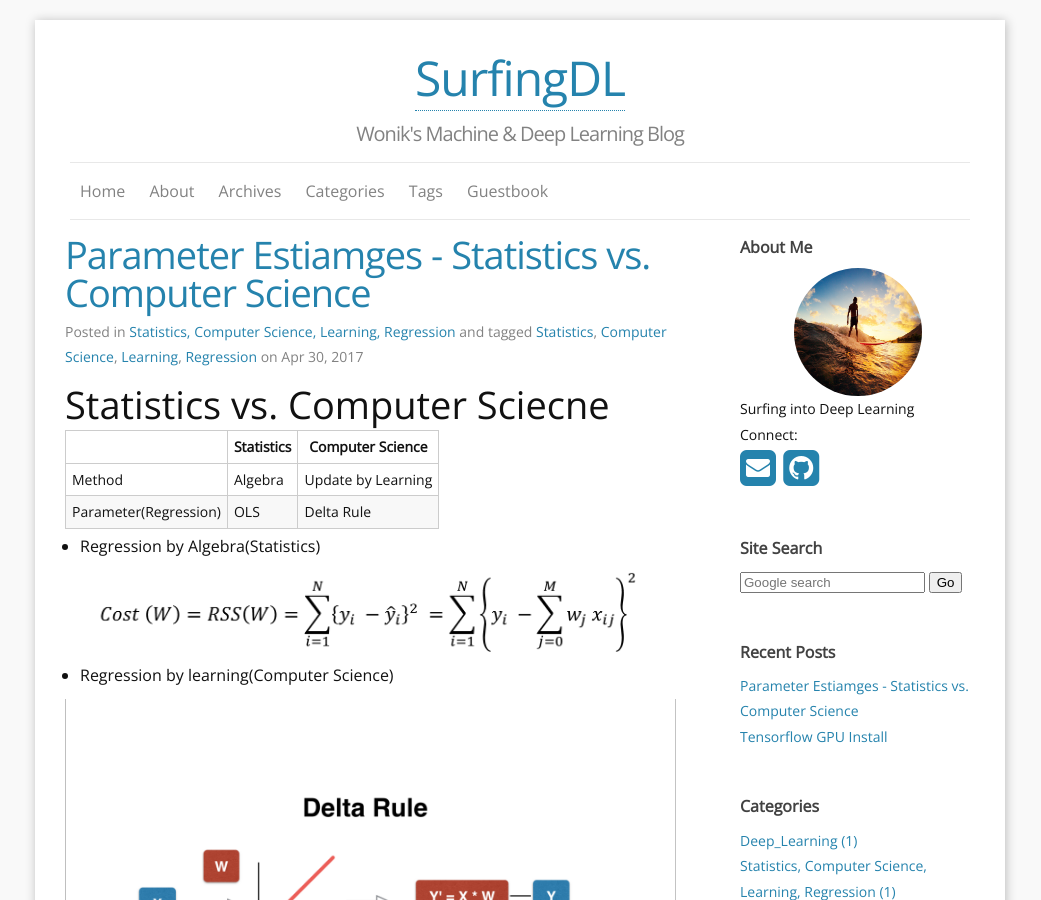
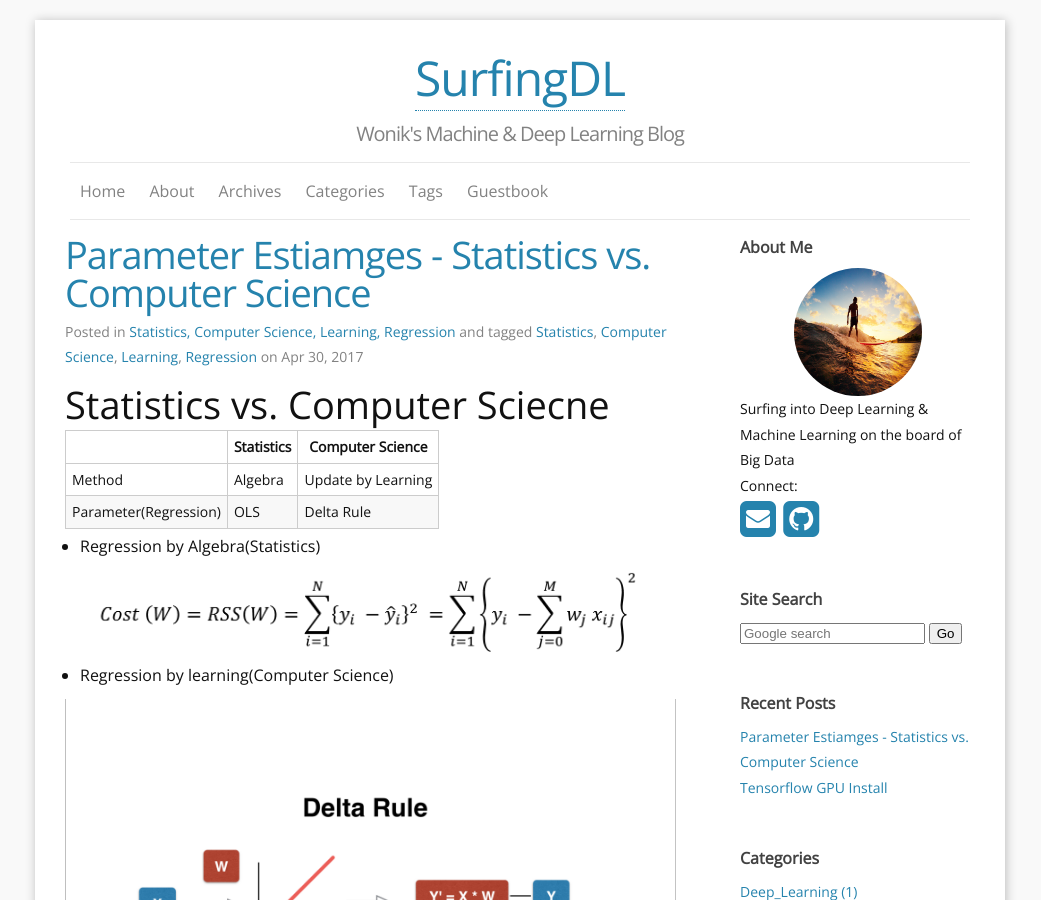
Before and after one commit to wonik/wonikjang.github.io, a Jekyll site: the page built from index.html, in a window 1280 px wide and 900 px high. Shown: the whole window, without its empty margins (120-1161 px from the left). Built offline with Jekyll 4.4.1, drawn with Linux system fonts in a browser that asks for light colours; nearby versions of some CDN libraries; the list of posts is cut into pages by our own code.

Commit message:
Update _config.yml

```diff
--- a/_config.yml
+++ b/_config.yml
@@ -4,7 +4,7 @@
 author: Wonik Jang
 email: jwimsms@gmail.com
 description: "Deep Learning"
-keywords: "Wonik's Machine&Deep Learning Blog"
+keywords: "Wonik's Machine & Deep Learning Blog"
 baseurl: "" # the subpath of your site, e.g. /blog
 url: "https://wonikjang.github.io" # the base hostname & protocol for your site
 locale: en_us
@@ -13,7 +13,7 @@
 github_username:  wonikjang
 disqus_shortname: wonikjang-github-io
 favicon:     "/images/favicon.ico"
-aboutme: Surfing into Deep Learning
+aboutme: Surfing into Deep Learning & Machine Learning on the board of Big Data
 aboutme_photo: "/images/surfing.jpg"
 #google_analytics_key:  UA-93680824-1 # put YOUR key here to enable tracking! (blank to disable)
 
```
